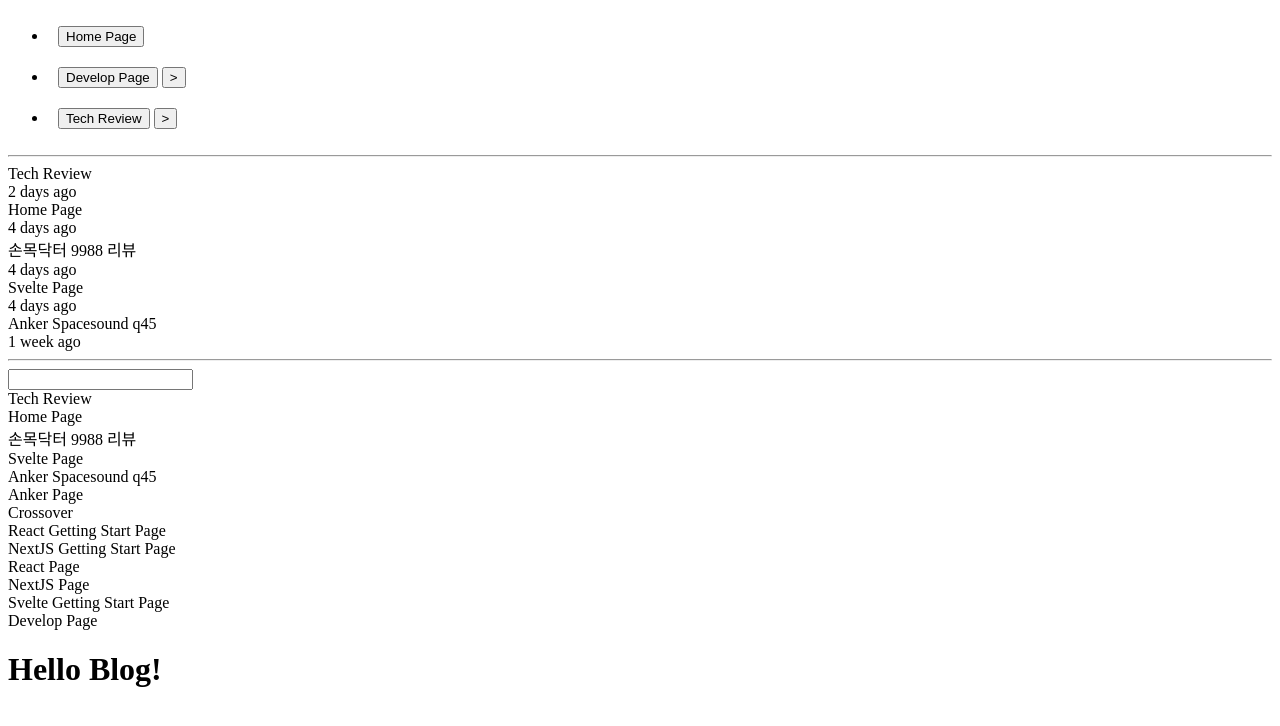
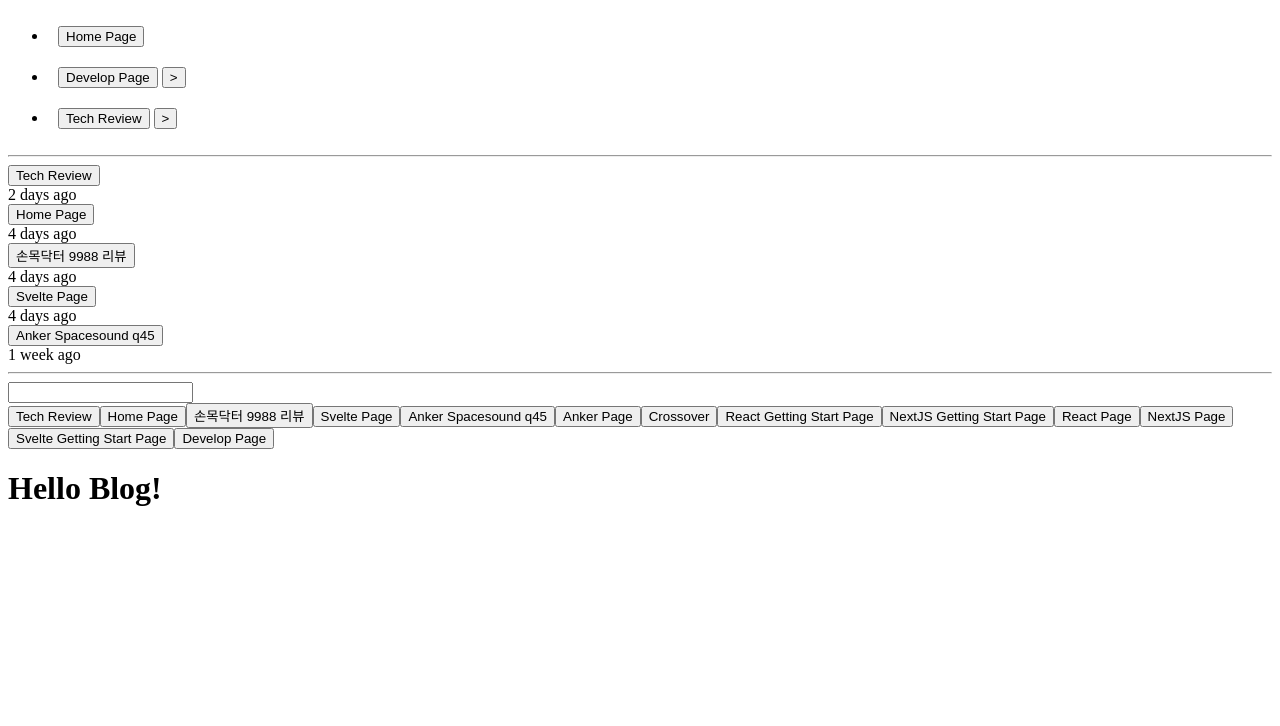
Before and after one commit to taeksoolee/svelte-blog, a SvelteKit app: page / in a window 1280 px wide. Shown: the top 726 px of the page. Built offline with nearby package versions, Linux system fonts and the light colour scheme.

Commit message:
feat: LinkItem 공용컴포넌트 추가

```diff
--- /dev/null
+++ b/src/components/LinkItem.svelte
@@ -0,0 +1,16 @@
+<script lang="ts">
+	import { URI_CONTEXT } from '$lib/const/env';
+	import type { Route } from 'src/interfaces';
+
+	export let route: Route;
+
+	function resolver(path: string) {
+		return URI_CONTEXT + path;
+	}
+
+	function link() {
+		location.href = resolver(route.link);
+	}
+</script>
+
+<button role="link" on:click={link}> {route.title} </button>
--- a/src/components/NavigationItem.svelte
+++ b/src/components/NavigationItem.svelte
@@ -2,17 +2,10 @@
 	import { URI_CONTEXT } from '$lib/const/env';
 	import type { Route } from 'src/interfaces';
 	import { onMount } from 'svelte';
+	import LinkItem from './LinkItem.svelte';
 
 	export let route: Route;
 	let opened = false;
-
-	function resolver(path: string) {
-		return URI_CONTEXT + path;
-	}
-
-	function link() {
-		location.href = resolver(route.link);
-	}
 
 	onMount(() => {
 		const uri = window.location.href.replace(window.location.origin + URI_CONTEXT, '');
@@ -23,7 +16,7 @@
 </script>
 
 <li>
-	<button role="link" on:click={link}> {route.title} </button>
+	<LinkItem {route} />
 	{#if route.children}
 		<button on:click={() => (opened = !opened)}>
 			{#if opened}
--- a/src/components/RecentItem.svelte
+++ b/src/components/RecentItem.svelte
@@ -2,6 +2,7 @@
 	import type { OfArray } from '$lib/types/utils';
 	import type { FlattenRoutes } from 'src/interfaces/Route';
 	import * as timeago from 'timeago.js';
+	import LinkItem from './LinkItem.svelte';
 
 	export let route: OfArray<FlattenRoutes>;
 
@@ -9,6 +10,6 @@
 </script>
 
 <div>
-	<div>{route.title}</div>
+	<LinkItem {route} />
 	<div>{timeago.format(mDate)}</div>
 </div>
--- a/src/components/SearchInput.svelte
+++ b/src/components/SearchInput.svelte
@@ -3,6 +3,7 @@
 	import { toKorChars } from '$lib/utils/strings';
 	import { onMount } from 'svelte';
 	import type { Route } from 'src/interfaces';
+	import LinkItem from './LinkItem.svelte';
 
 	let filteredRoutes: Route[] = [];
 	let flattenRoutes: Omit<Route, 'children'>[] = [];
@@ -64,6 +65,6 @@
 <input type="text" bind:value={keyword} />
 <div>
 	{#each filteredRoutes as route}
-		<div>{route.title}</div>
+		<LinkItem {route} />
 	{/each}
 </div>
```
